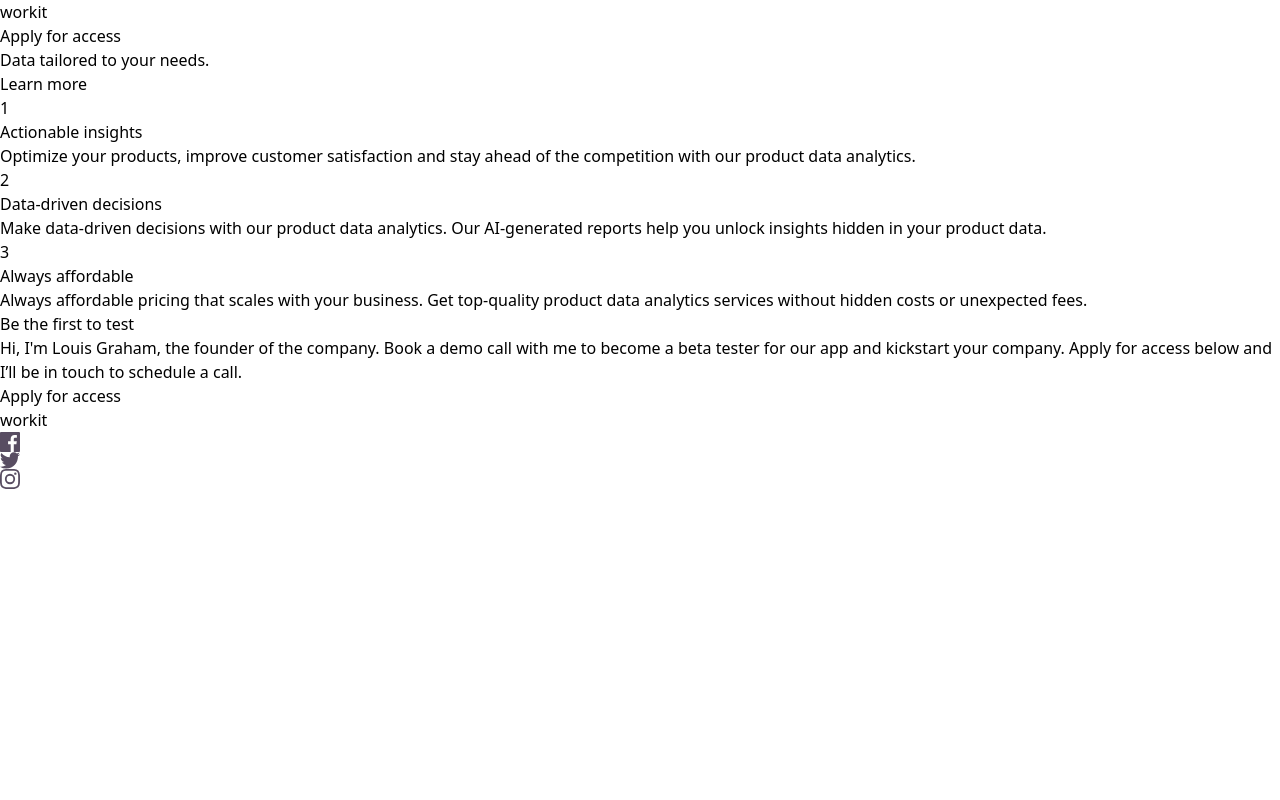
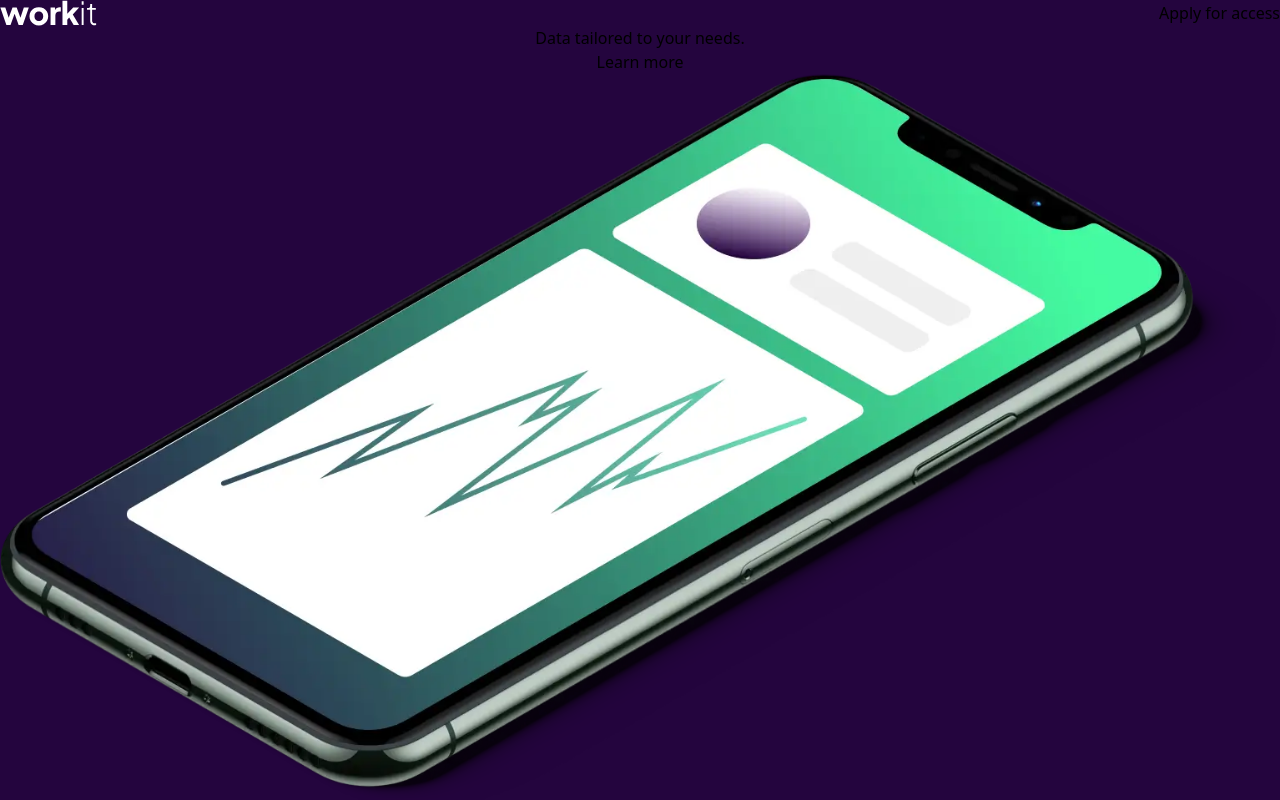
Before and after one commit to gusanchefullstack/frontend-html-css-workit-landing-page, a website built with Vite: page index.html in a window 1280 px wide. Shown: the top 800 px of the page. Built offline with nearby package versions, Linux system fonts and the light colour scheme.

Commit message:
Actualiza el archivo index.html para mejorar el diseño y la estructura visual, añadiendo clases de Tailwind CSS y elementos de imagen. Se modifica el archivo style.css para incluir variables de color personalizadas y estilos para iconos sociales.

```diff
--- a/index.html
+++ b/index.html
@@ -12,12 +12,14 @@
     />
     <title>Frontend Mentor | Workit landing page</title>
   </head>
-  <body>
-    <header>
+  <body class="bg-purple-100">
+    <header class="bg-purple-900">
       <nav>
-        <ul>
+        <ul class="flex justify-between items-center">
           <li>
-            workit
+            <figure>
+              <img src="./assets/images/logo-light.svg" alt="Workit">
+            </figure>
           </li>
           <li>
             Apply for access
@@ -25,9 +27,12 @@
       </nav>
     </header>
     <main>
-      <section class="hero">
+      <section class="hero flex flex-col items-center justify-center bg-purple-900">
         <h1>Data tailored to your needs.</h1>
         <button>Learn more</button>
+        <figure>
+          <img src="./assets/images/image-hero.webp" alt="Hero">
+        </figure>
       </section>
       <section class="features">
         <article>
@@ -48,29 +53,30 @@
           <p>Always affordable pricing that scales with your business. Get top-quality product data analytics services without hidden costs or unexpected fees.</p>
         </article>
       </section>
-      <section class="cta">
-        <h2>Be the first to test</h2>
-        <p>Hi, I'm Louis Graham, the founder of the company. Book a demo call with me to become a beta tester for our app and kickstart your company. Apply for access below and I’ll be in touch to schedule a call.</p>
-        <button>Apply for access</button>
+      <section class="flex flex-col items-center justify-center bg-purple-900 p-8 mx-5">
+        <h2 class="text-center text-[32px] font-semibold leading-[1.2] text-white">Be the first to test</h2>
+        <p class="text-center text-white text-base leading-[1.8] my-8">Hi, I'm Louis Graham, the founder of the company. Book a demo call with me to become a beta tester for our app and kickstart your company. Apply for access below and I’ll be in touch to schedule a call.</p>
+        <button class="bg-green-workit text-purple-900 text-base font-bold leading-[1.8] py-3 px-8">Apply for access</button>
       </section>
     </main>
-    <footer>
-      <h3>workit</h3>
-      <ul>
+    <footer class="flex flex-col gap-14 items-center justify-center bg-purple-100 py-20">
+      <figure>
+        <img src="./assets/images/logo-dark.svg" alt="Workit">
+      </figure>
+      <ul class="flex justify-between items-center gap-7">
         <li>
           <a href="#">
-            <img src="./assets/images/icon-facebook.svg" alt="Facebook">
+            <img src="./assets/images/icon-facebook.svg" alt="Facebook" class="social-icon">
           </a>
         </li>
         <li>
           <a href="#">
-            <img src="./assets/images/icon-twitter.svg" alt="Twitter">
+            <img src="./assets/images/icon-twitter.svg" alt="Twitter" class="social-icon">
           </a>
         </li>
-        <li></li>
         <li>
           <a href="#">
-            <img src="./assets/images/icon-instagram.svg" alt="Instagram">
+            <img src="./assets/images/icon-instagram.svg" alt="Instagram" class="social-icon">
           </a>
         </li>
       </ul>
--- a/src/style.css
+++ b/src/style.css
@@ -1 +1,12 @@
 @import "tailwindcss";
+
+@theme {
+    --color-purple-900: #24053e;
+    --color-purple-500: #584d62;
+    --color-purple-100: #fcf8ff;
+    --color-green-workit: #44ffa1;
+  }
+
+  .social-icon {
+   @apply w-5 h-5;
+  }
```
